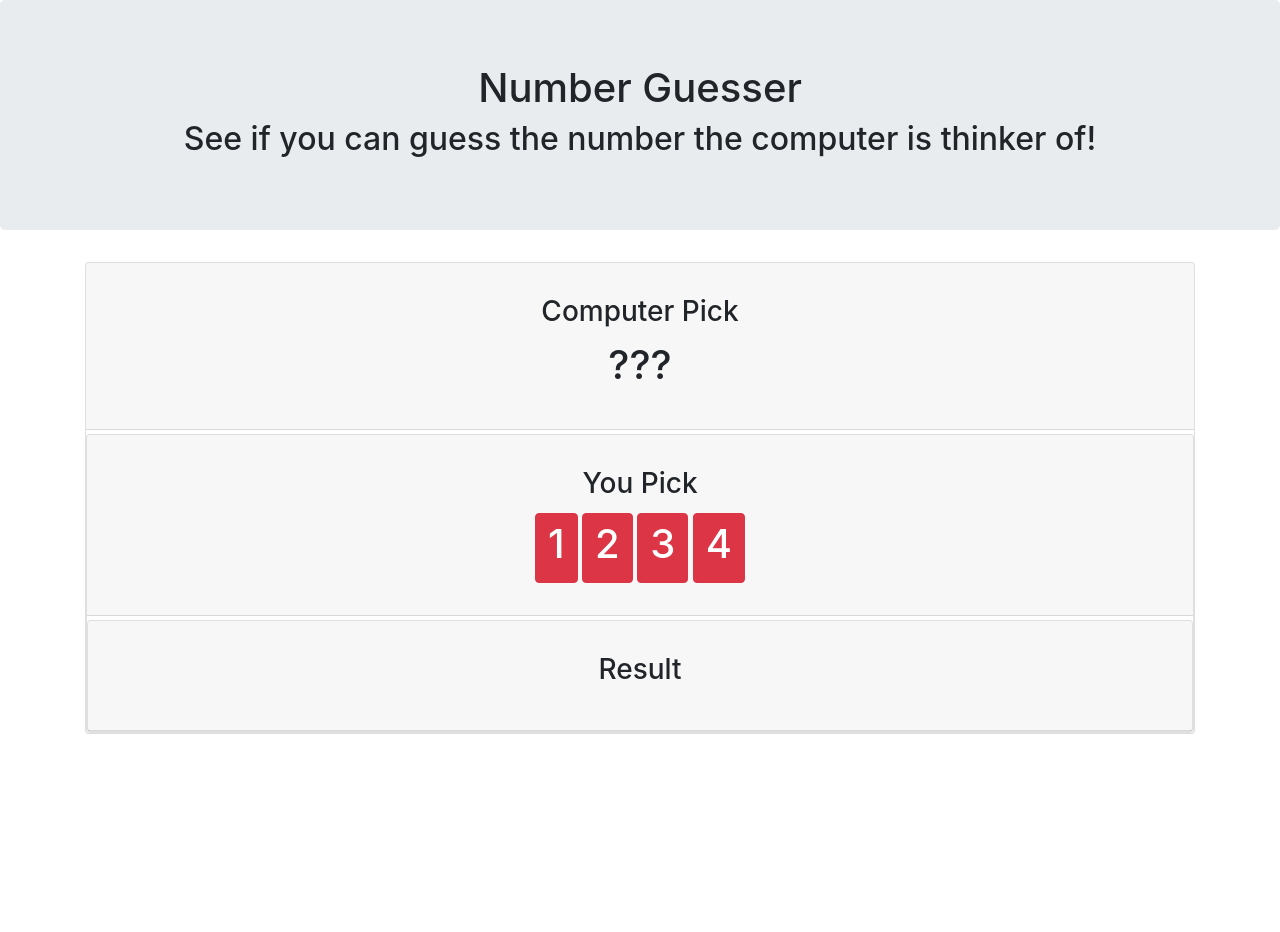
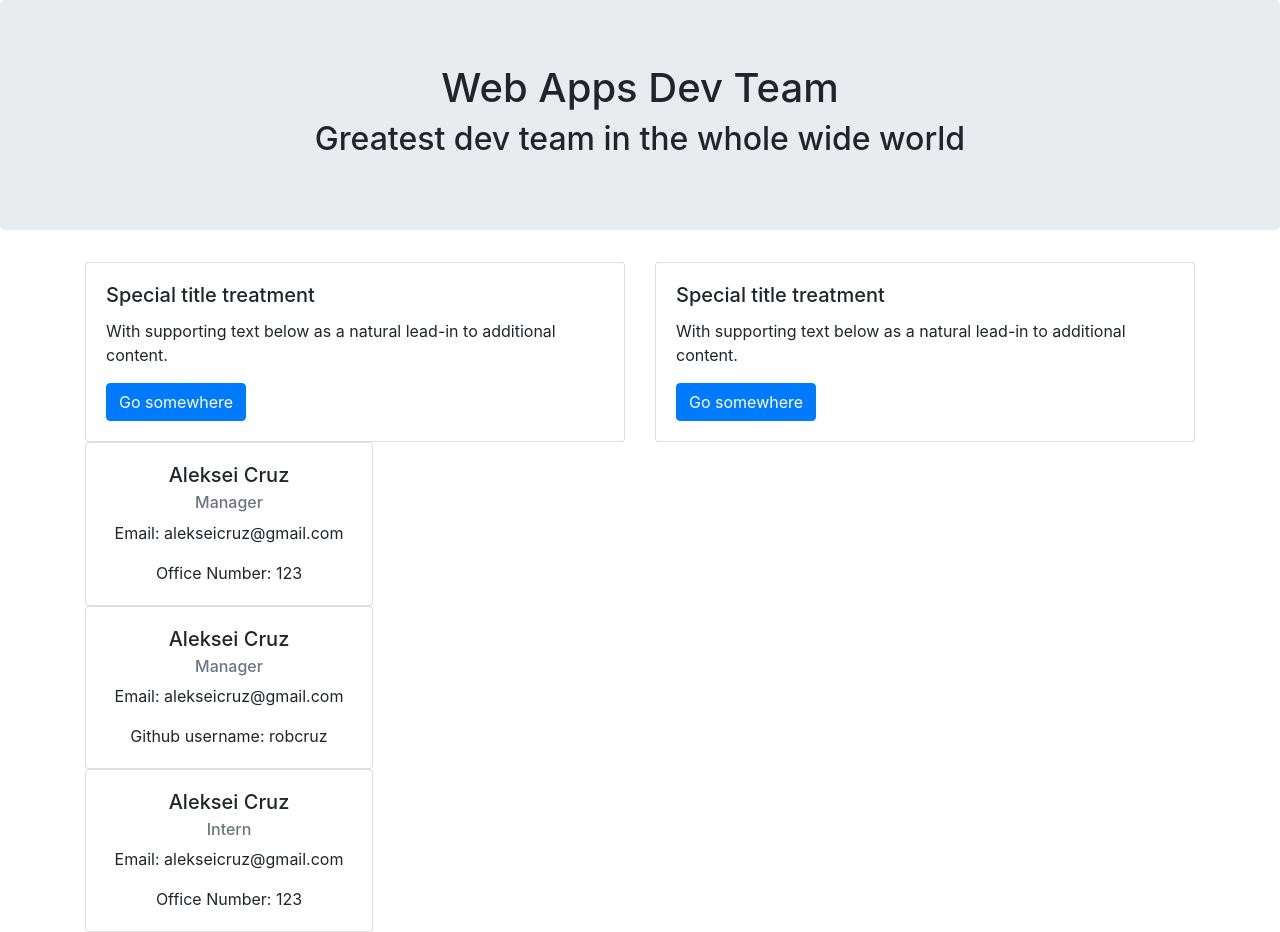
Before and after one commit to robcruz/team-profile-generator, a website: page templates/team.html in a window 1280 px wide. Before the commit the page ends 800 px from the top, so only its background shows below. Drawn offline with nearby package versions, Linux system fonts and the light colour scheme.

Commit message:
Added teams

```diff
--- a/templates/team.html
+++ b/templates/team.html
@@ -16,67 +16,62 @@
 <body>
 
 <div class="jumbotron">
-    <h1 class="text-center">Number Guesser</h1>
-    <h2 class="text-center">See if you can guess the number the computer is thinker of!</h2>
+    <h1 class="text-center">Web Apps Dev Team</h1>
+    <h2 class="text-center">Greatest dev team in the whole wide world</h2>
 </div>
 
-<div class="container">
+    <div class="container">
 
-    <div class="card mt-1">
-        <div class="card-header">
-            <div class="card-body text-center">
-                <h3 class="card-title">Computer Pick</h3>
-                <h1 id="computer-pick">???</h1>
+
+        <div class="row">
+            <div class="col-sm-6">
+                <div class="card">
+                    <div class="card-body">
+                        <h5 class="card-title">Special title treatment</h5>
+                        <p class="card-text">With supporting text below as a natural lead-in to additional content.</p>
+                        <a href="#" class="btn btn-primary">Go somewhere</a>
+                    </div>
+                </div>
+            </div>
+            <div class="col-sm-6">
+                <div class="card">
+                    <div class="card-body">
+                        <h5 class="card-title">Special title treatment</h5>
+                        <p class="card-text">With supporting text below as a natural lead-in to additional content.</p>
+                        <a href="#" class="btn btn-primary">Go somewhere</a>
+                    </div>
+                </div>
             </div>
         </div>
 
-        <div class="card mt-1">
-            <div class="card-header">
-                <div class="card-body text-center">
-                    <h3 class="card-title">You Pick</h3>
-                    <button id="button-1" class="btn btn-danger btn-choice" value="1">
-                        <h1>1</h1>
-                    </button>
-                    <button id="button-2" class="btn btn-danger btn-choice" value="2">
-                        <h1>2</h1>
-                    </button>
-                    <button id="button-3" class="btn btn-danger btn-choice" value="3">
-                        <h1>3</h1>
-                    </button>
-                    <button id="button-4" class="btn btn-danger btn-choice" value="4">
-                        <h1>4</h1>
-                    </button>
-                </div>
+
+        <div class="card text-center" style="width: 18rem;">
+            <div class="card-body">
+                <h5 class="card-title" id="mgmt-name">Aleksei Cruz</h5>
+                <h6 class="card-subtitle mb-2 text-muted" id="mgmt-title">Manager</h6>
+                <p class="card-text">Email: <span id="mgmt-email">alekseicruz@gmail.com</span> </p>
+                <p class="card-text">Office Number: <span id="mgmg-office">123</span> </p>
             </div>
+        </div>
 
-            <div class="card mt-1">
-                <div class="card-header">
-                    <div class="card-body text-center">
-                        <h3 class="card-title">Result</h3>
-                        <h1 id="result"></h1>
-                    </div>
-                </div>
+        <div class="card text-center" style="width: 18rem;">
+            <div class="card-body">
+                <h5 class="card-title" id="eng-name">Aleksei Cruz</h5>
+                <h6 class="card-subtitle mb-2 text-muted" id="eng-title">Manager</h6>
+                <p class="card-text">Email: <span id="eng-email">alekseicruz@gmail.com</span> </p>
+                <p class="card-text">Github username: <span id="eng-github">robcruz</span> </p>
+            </div>
+        </div>
 
+        <div class="card text-center" style="width: 18rem;">
+            <div class="card-body">
+                <h5 class="card-title" id="intern-name">Aleksei Cruz</h5>
+                <h6 class="card-subtitle mb-2 text-muted">Intern</h6>
+                <p class="card-text">Email: <span id="intern-email">alekseicruz@gmail.com</span> </p>
+                <p class="card-text">Office Number: <span id="intern-office">123</span> </p>
             </div>
+        </div>
 
-            <script type="text/javascript">
-                $(document).ready(function() {
-
-                    // Here we create the on click event that gets the user's pick
-                    $(".btn-choice").on("click", function() {
-
-                        console.log("You clicked a button!!");
-
-                        // Add code to have the computer guess a random number between 1 and 4
-                        // Then determine which button was clicked
-                        // Compare the computer and user guess
-                        // Inform the user if the've guessed correctly or incorrectly
-
-                    });
-                });
-
-            </script>
-
+    </div>
 </body>
-
 </html>
```
Also changed, not shown: app.js (+11 -8 lines).
